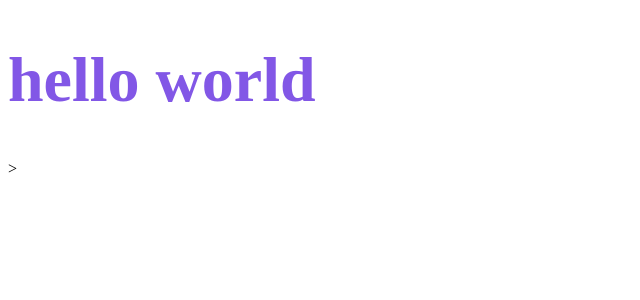
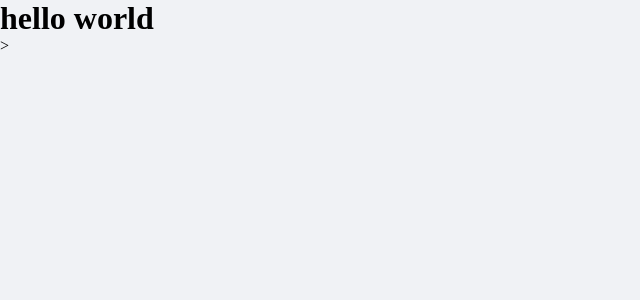
Before and after one commit to Warley72/react-Chapter-2, a React (Create React App) app in the folder dtmoney/: page / in a window 1280 px wide. Shown: the top 300 px of the page, without its empty margins (0-640 px from the left). Built offline with nearby package versions, Linux system fonts and the light colour scheme.

Commit message:
estilos-Globais

```diff
--- a/dtmoney/package.json
+++ b/dtmoney/package.json
@@ -3,7 +3,6 @@
   "version": "0.1.0",
   "private": true,
   "dependencies": {
-    "@types/styled-components": "^5.1.25",
     "react": "^18.1.0",
     "react-dom": "^18.1.0",
     "react-scripts": "5.0.1",
@@ -18,6 +17,7 @@
     "@types/node": "^16.7.13",
     "@types/react": "^18.0.0",
     "@types/react-dom": "^18.0.0",
+    "@types/styled-components": "^5.1.25",
     "typescript": "^4.4.2"
   },
   "scripts": {
--- a/dtmoney/src/App.tsx
+++ b/dtmoney/src/App.tsx
@@ -1,4 +1,5 @@
 import styled from 'styled-components'
+import { GlobalStyle } from './style/global';
 
 const Title = styled.h1`
 font-size: 64px;
@@ -9,7 +10,8 @@ color: #8257e6;
 export function App() {
   return (
     <div className="App">
-        <Title>hello world</Title>
+        <h1>hello world</h1>
+        <GlobalStyle />
     </div>
   );
 }
--- /dev/null
+++ b/dtmoney/src/style/global.ts
@@ -0,0 +1,47 @@
+import { createGlobalStyle } from 'styled-components'
+
+export const GlobalStyle = createGlobalStyle`
+    :root {
+        --background: #f0f2f5;
+        --red: #E52E4D;
+        --blue: #5429CC;
+
+        --blue-light: #6933FF;
+
+        --text-light: #363F5F;
+        --text-body: #969CB2;
+
+        --shape: #ffffff;
+    }
+
+
+    * {
+        margin: 0;
+        padding: 0;
+        box-sizing: 0;
+    }
+
+    html {
+        @media (max-width: 1080px) {
+            font-size: 93.75%;   //15px
+        }
+
+        @media (max-width: 720px) {
+            font-size: 87.75%; // 14px
+        }
+    }
+
+    body {
+        background: var(--background);
+        -webkit-font-smoothig: antialiased;
+    }
+
+    button {
+        cursor: pointer;
+    }
+
+    [disabled] {
+        opacity: 0.6;
+        cursor: not-allowed;
+    }
+`
```
